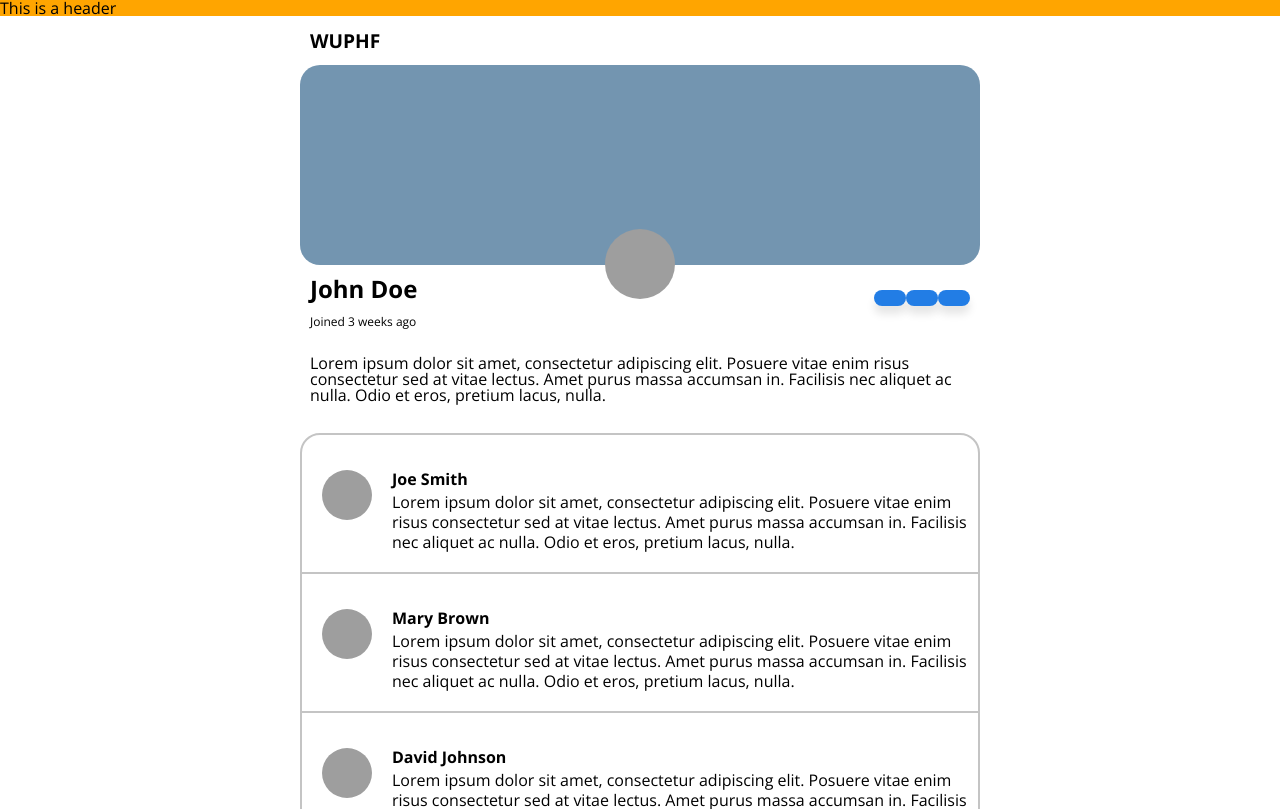
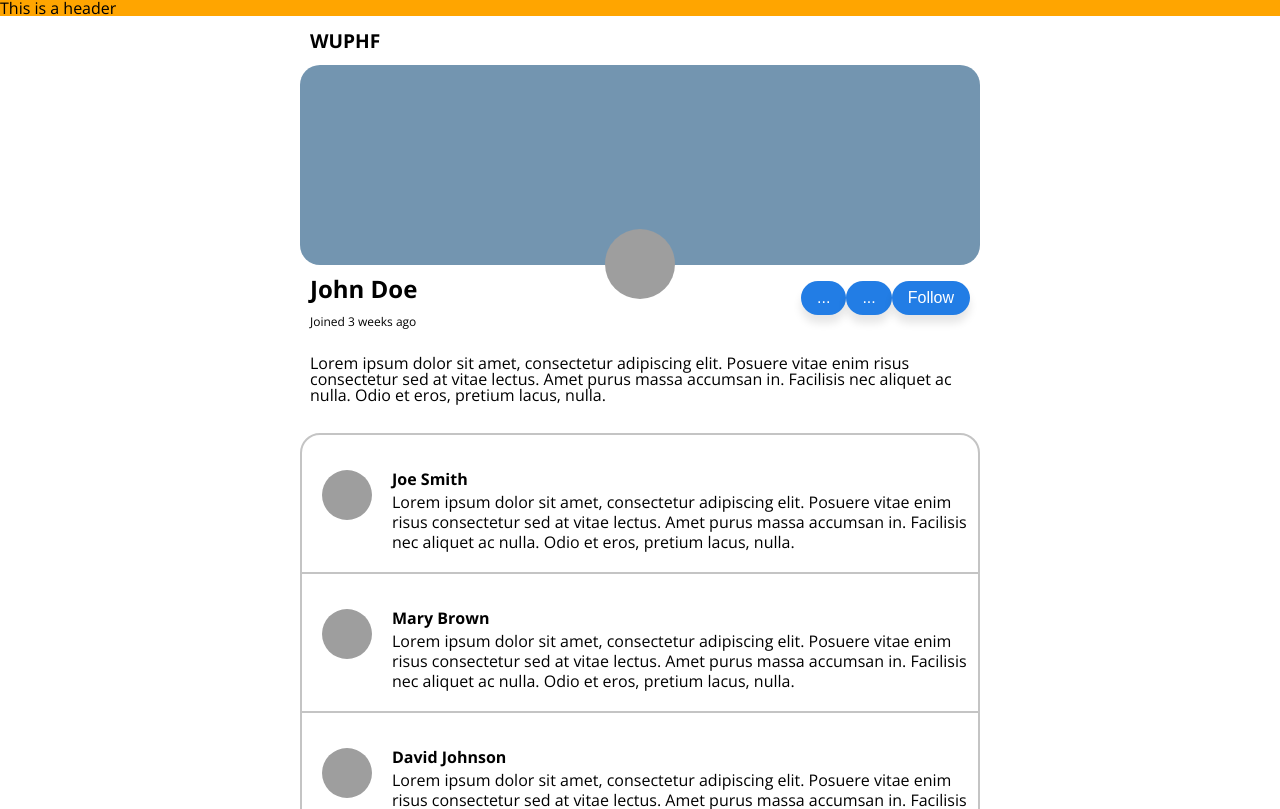
Before and after one commit to ucmo-cs/ThePack_Spring2022, a Next.js app: page / in a window 1280 px wide. Shown: the top 809 px of the page. Built offline with nearby package versions, Linux system fonts and the light colour scheme; grey boxes are pictures that could not be loaded.

Commit message:
added text to buttons on Profile and put bio as prop for Profile.

```diff
--- a/pages/Profile.js
+++ b/pages/Profile.js
@@ -32,21 +32,21 @@ function profilePage(props){
                     </div>
 
                     <div className={styles.buttons}>
-                        <Button
-                            variant= "primary"
-                        />
-                        <Button
-                            variant= "primary"
-                        />
-                        <Button
-                            variant= "primary"
-                        />
+                        <Button variant= 'primary'>
+                            ...
+                        </Button>
+                        <Button variant= 'primary'>
+                            ...
+                        </Button>
+                        <Button variant= 'primary'>
+                            Follow
+                        </Button>
                     </div>
                 </div>
 
                 {/* //replace below with user input Biography in settings page */}
                 <div className={styles.bio} >
-                    Lorem ipsum dolor sit amet, consectetur adipiscing elit. Posuere vitae enim risus consectetur sed at vitae lectus. Amet purus massa accumsan in. Facilisis nec aliquet ac nulla. Odio et eros, pretium lacus, nulla.
+                    {props.bio}
                 </div>
             </div>
             <ViewWuphfs posts={tempPosts} />
--- a/pages/index.js
+++ b/pages/index.js
@@ -15,6 +15,7 @@ export default function Home() {
 			<Profile
 				username="John Doe"
 				joinDate="3 weeks ago"
+				bio='Lorem ipsum dolor sit amet, consectetur adipiscing elit. Posuere vitae enim risus consectetur sed at vitae lectus. Amet purus massa accumsan in. Facilisis nec aliquet ac nulla. Odio et eros, pretium lacus, nulla.'
 			/>
 
 			<WuphfInput />
--- a/styles/Profile.module.css
+++ b/styles/Profile.module.css
@@ -30,6 +30,7 @@
     font-size: 0.75rem;
 }
 .buttons{
+    padding-top: 5px;
     margin-left: auto;
 }
 .bio{
```
